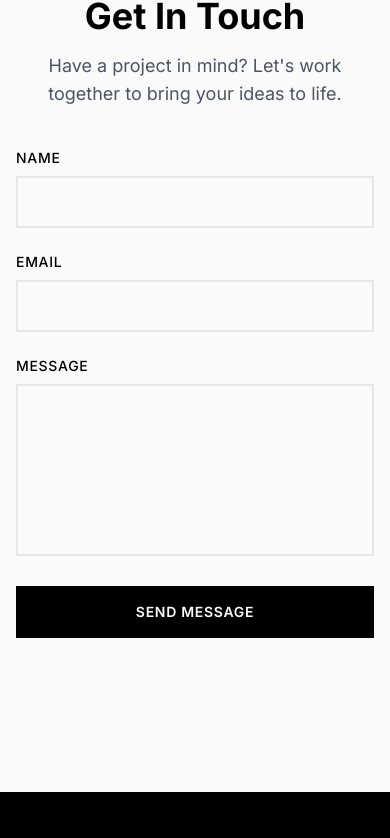
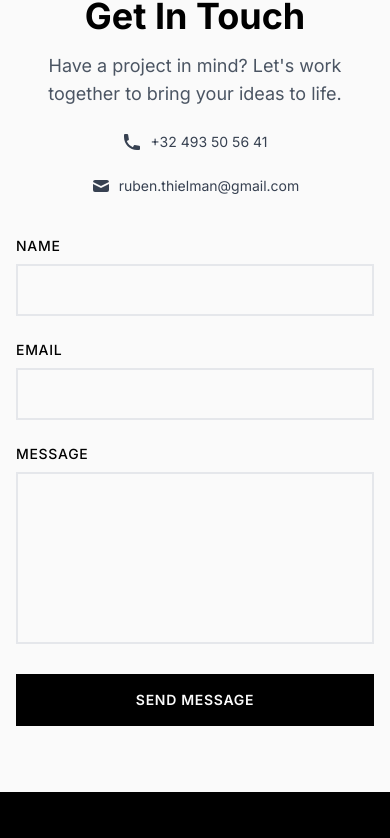
Before and after one commit to BeCreativeRuben/Portofolio, a React (Vite) app: page / in a window 390 px wide. Shown: the part 4660-5498 px from the top of the page. Built offline with nearby package versions, Linux system fonts and the light colour scheme; no server answers.

Commit message:
Contact Additions

```diff
--- a/src/components/Contact.tsx
+++ b/src/components/Contact.tsx
@@ -3,7 +3,7 @@ import { useInView } from 'framer-motion'
 import { useRef, useState, useEffect } from 'react'
 import { useForm } from 'react-hook-form'
 import emailjs from '@emailjs/browser'
-import { HiCheckCircle, HiXCircle } from 'react-icons/hi'
+import { HiCheckCircle, HiXCircle, HiPhone, HiMail } from 'react-icons/hi'
 
 interface FormData {
   name: string
@@ -140,10 +140,35 @@ const Contact = () => {
           </motion.h2>
           <motion.p
             variants={itemVariants}
-            className="text-lg md:text-xl text-gray-600 text-center mb-10 md:mb-12 lg:mb-16 max-w-2xl mx-auto"
+            className="text-lg md:text-xl text-gray-600 text-center mb-6 max-w-2xl mx-auto"
           >
             Have a project in mind? Let's work together to bring your ideas to life.
           </motion.p>
+
+          {/* Contact Information */}
+          <motion.div
+            variants={itemVariants}
+            className="flex flex-col sm:flex-row items-center justify-center gap-6 mb-10 md:mb-12 lg:mb-16"
+          >
+            <motion.a
+              href="tel:+32493505641"
+              className="flex items-center gap-2 text-gray-700 hover:text-primary-black transition-colors"
+              whileHover={{ scale: 1.05 }}
+              whileTap={{ scale: 0.95 }}
+            >
+              <HiPhone className="h-5 w-5" />
+              <span className="text-sm md:text-base">+32 493 50 56 41</span>
+            </motion.a>
+            <motion.a
+              href="mailto:ruben.thielman@gmail.com"
+              className="flex items-center gap-2 text-gray-700 hover:text-primary-black transition-colors"
+              whileHover={{ scale: 1.05 }}
+              whileTap={{ scale: 0.95 }}
+            >
+              <HiMail className="h-5 w-5" />
+              <span className="text-sm md:text-base">ruben.thielman@gmail.com</span>
+            </motion.a>
+          </motion.div>
 
           {/* Contact Form */}
           <motion.form
--- a/src/components/Footer.tsx
+++ b/src/components/Footer.tsx
@@ -6,10 +6,10 @@ const Footer = () => {
   const currentYear = new Date().getFullYear()
 
   const socialLinks = [
-    { icon: FaGithub, href: '#', label: 'GitHub' },
-    { icon: FaLinkedin, href: '#', label: 'LinkedIn' },
+    { icon: FaGithub, href: 'https://github.com/BeCreativeRuben', label: 'GitHub' },
+    { icon: FaLinkedin, href: 'https://www.linkedin.com/in/ruben-thielman-6a8963256/', label: 'LinkedIn' },
     { icon: FaTwitter, href: '#', label: 'Twitter' },
-    { icon: HiMail, href: '#', label: 'Email' },
+    { icon: HiMail, href: 'mailto:ruben.thielman@gmail.com', label: 'Email' },
   ]
 
   return (
```
